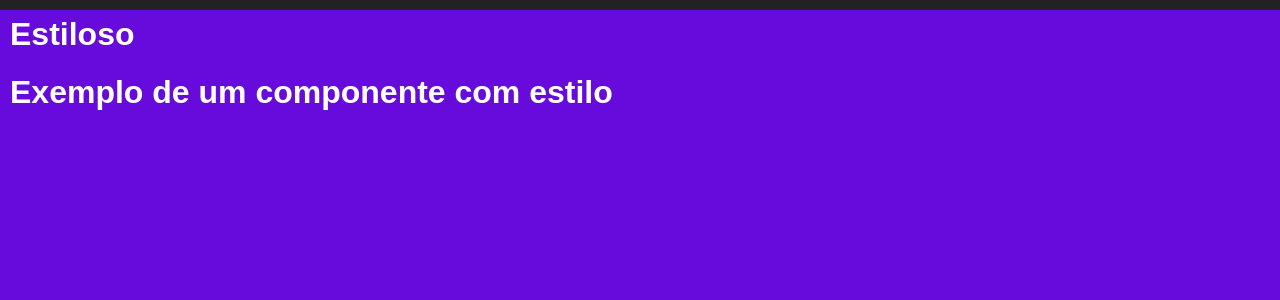
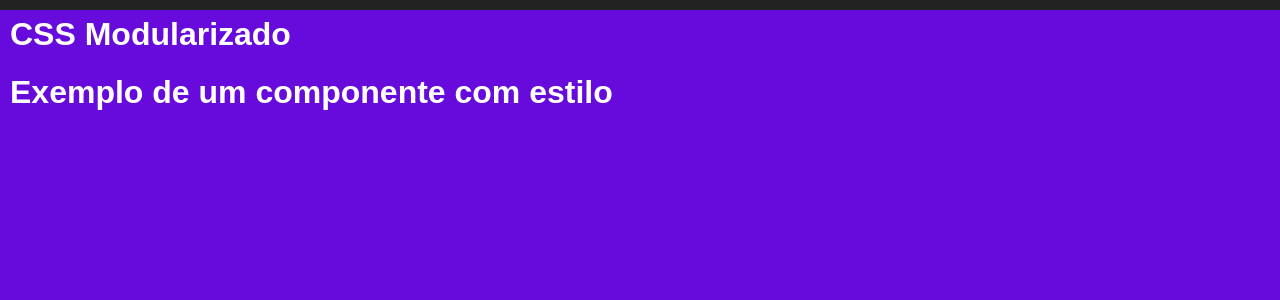
Before and after one commit to tramalho/fundamentos-next, a Next.js app: page /estiloso in a window 1280 px wide. Shown: the top 300 px of the page. Built offline with nearby package versions, Linux system fonts and the light colour scheme.

Commit message:
usando componentes

```diff
--- /dev/null
+++ b/src/components/Cabecalho.jsx
@@ -0,0 +1,7 @@
+export default function Cabecalho(props) {
+	return (
+		<header>
+			<h1>Fundamentos Next.js & React</h1>
+		</header>
+	);
+}
--- a/src/pages/estiloso.jsx
+++ b/src/pages/estiloso.jsx
@@ -3,7 +3,7 @@ import styles from '../styles/Estiloso.module.css';
 export default function Estiloso() {
     return (
         <div className={styles.roxo}>
-            <h1>Estiloso</h1>
+            <h1>CSS Modularizado</h1>
             <h1>Exemplo de um componente com estilo</h1>
         </div>
     );
--- /dev/null
+++ b/src/pages/exemplo.jsx
@@ -0,0 +1,7 @@
+import Cabecalho from "../components/Cabecalho";
+
+export default function Exemplo() {
+    return (
+        <Cabecalho />
+    );
+}
```
